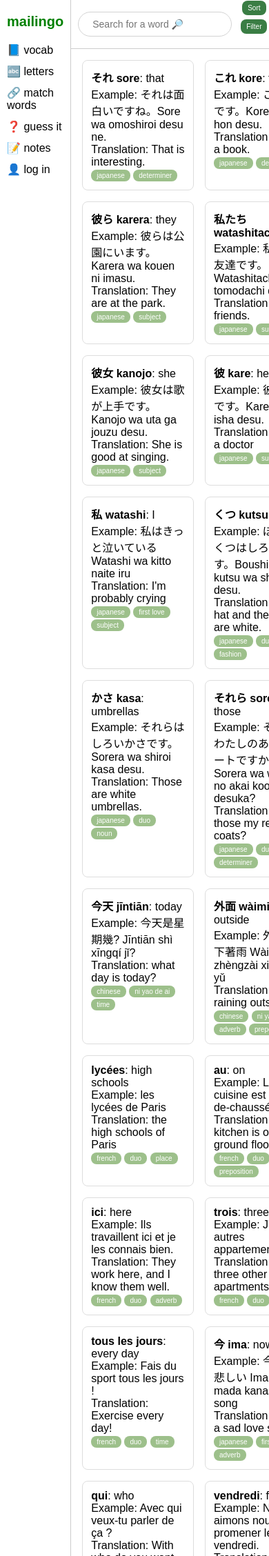
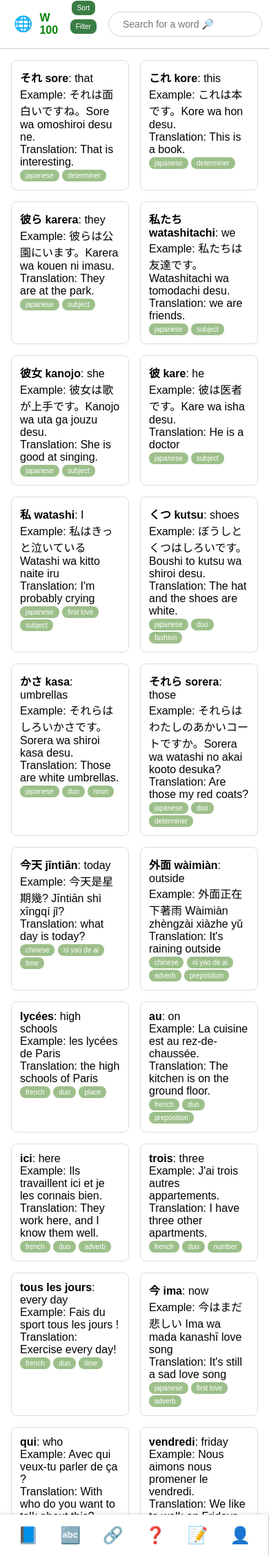
Before and after one commit to puputhariyati/MyLingo, a Flask app: page / in a window 390 px wide. Shown: the whole page at 69% size. Run offline with Flask 3, Linux system fonts and the light colour scheme; data comes from the database, SQL or seed files in the repository.

Commit message:
Mobile View Ver.1

```diff
--- a/app.py
+++ b/app.py
@@ -182,7 +182,11 @@ def load_more_words():
     cursor = db.cursor()
 
     offset = int(request.args.get("offset", 0))
+    # Handle both 'tag' (singular) and 'tags' (plural) parameters
     selected_tags = request.args.getlist("tags")
+    tag = request.args.get("tag")
+    if tag and tag not in selected_tags:
+        selected_tags.append(tag)
     selected_sort = request.args.get("sort", "newest")
 
     query = "SELECT * FROM vocabulary"
--- a/static/script.js
+++ b/static/script.js
@@ -293,20 +293,29 @@ document.addEventListener("DOMContentLoaded", function () {
 
       const data = await res.json();
 
-      const wordList = document.getElementById("wordList");
+      const wordList = document.querySelector(".word-list");
 
       data.forEach(word => {
         const li = document.createElement("li");
         li.className = "word-item";
-        li.innerHTML = `
-          <strong>${word.word}</strong>: ${word.meaning}<br>
-          Example: ${word.example}<br>
-          Translation: ${word.translation}<br>
-          ${word.tags ? word.tags.split(',').map(tag => `
-            <a href="?tag=${tag.trim()}">
+
+        // Create the HTML structure that matches the template
+        let wordHTML = `
+          <strong class="word-title">${word.word}</strong>: ${word.meaning}
+          <br> Example: ${word.example}
+          <br> Translation: ${word.translation}
+          <br>
+        `;
+
+        // Add tags with the same structure as in the template
+        if (word.tags) {
+          wordHTML += word.tags.split(',').map(tag => `
+            <a href="?page=1&tag=${tag.trim()}&alphabet=${params.get('alphabet') || ''}&sort=${params.get('sort') || 'newest'}">
               <button class="tag-btn tag">${tag.trim()}</button>
-            </a>`).join('') : ''}
-        `;
+            </a>`).join('');
+        }
+
+        li.innerHTML = wordHTML;
         wordList.appendChild(li);
       });
 
--- a/static/style.css
+++ b/static/style.css
@@ -3,6 +3,7 @@ body, html {
   margin: 0;
   padding: 0;
   height: 100%;
+  width: 100%;
   overflow: hidden; /* prevent global scroll */
   font-family: sans-serif;
 }
@@ -344,3 +345,63 @@ input[type="checkbox"] {
     transform: translateX(-50%); /* Center it horizontally */
     margin-top: 5px; /* Small gap from the button */
 }
+
+/* Responsive layout for mobile */
+@media (max-width: 768px) {
+
+  /* Topbar adjustments */
+  .topbar {
+    flex-direction: row-reverse;
+    justify-content: space-between;
+    align-items: center;
+  }
+
+  .flag-icon {
+    order: -1; /* Move to left side */
+    margin-left: 10px;
+  }
+
+  /* Sidebar becomes bottom bar */
+  .sidebar ul li .label {
+    display: none; /* hides text label */
+  }
+
+  .sidebar ul li .icon {
+    font-size: 24px;
+    display: inline-block;
+  }
+
+    .sidebar {
+      position: fixed;
+      bottom: 0;
+      left: 0;
+      right: 0;
+      top: auto;
+      height: 60px;
+      width: 100vw; /* or 100% */
+      background-color: #fff;
+      display: flex;
+      align-items: center;
+      z-index: 999;
+      box-shadow: 0 -2px 5px rgba(0,0,0,0.1);
+    }
+
+
+  .sidebar ul {
+    display: flex;
+    justify-content: space-around;
+    align-items: center;
+    width: 100%;
+    margin: 0;
+    padding: 0;
+    list-style: none;
+  }
+
+  .sidebar .logo {
+    display: none;
+  }
+
+  .container {
+    padding-bottom: 70px;
+  }
+}
--- a/templates/index.html
+++ b/templates/index.html
@@ -12,16 +12,16 @@
         <div class="sidebar">
             <div class="logo">mailingo</div>
             <ul>
-                <li>📘 vocab</li>
-                <li>🔤 letters</li>
-                <li><a href="{{ url_for('game') }}">🔗 match words</a></li>
-                <li><a href="{{ url_for('quiz') }}">❓ guess it</a></li>
-                <li><a href="{{ url_for('stories') }}">📝 notes</a></li>
+                <li><span class="icon">📘</span><span class="label">vocab</span></li>
+                <li><span class="icon">🔤</span><span class="label">letters</span></li>
+                <li><a href="{{ url_for('game') }}"><span class="icon">🔗</span><span class="label">match words</span></a></li>
+                <li><a href="{{ url_for('quiz') }}"><span class="icon">❓</span><span class="label">guess it</span></a></li>
+                <li><a href="{{ url_for('stories') }}"><span class="icon">📝</span><span class="label">notes</span></a></li>
                 {% if current_user.is_authenticated %}
                     <p>Welcome, {{ current_user.username }}!</p>
                     <li></li><a href="{{ url_for('logout') }}"><button id="logout-btn">Logout</button></a></li>
                 {% else %}
-                    <li id="login-button" style="cursor: pointer;">👤 log in</li>
+                    <li id="login-button" style="cursor: pointer;"><span class="icon">👤</span><span class="label">log in</span></li>
                 {% endif %}
             </ul>
         </div>
```
